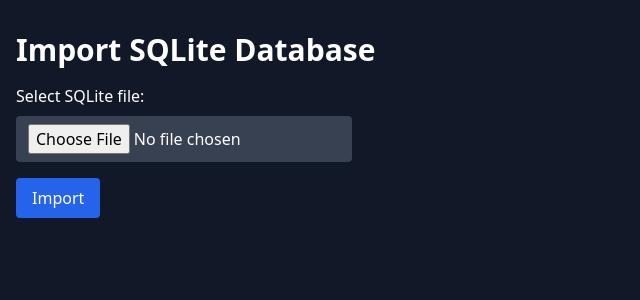
After one commit to cloonix/spotify-manager, a Flask app: page /import_sqlite in a window 1280 px wide. The commit adds this page. Shown: the top 300 px of the page, without its empty margins (0-640 px from the left). Run offline with Flask 3, Linux system fonts and the light colour scheme; parts of the project's set-up code (start-up, migrations or seed data) failed here and were passed over; some libraries are stand-ins or nearby versions.

Commit message:
import export sqlite db

```diff
--- a/app.py
+++ b/app.py
@@ -6,6 +6,7 @@ import database
 import os
 import tempfile
 import argparse  # Added import for argument parsing
+import shutil             # <-- new import for cross-device file copy
 
 # Configure logging
 import logging
@@ -193,6 +194,41 @@ def genre_albums(genre_id):
         return redirect(url_for("genres"))
 
 
+@app.route("/download_db")
+def download_db():
+    try:
+        return send_file(
+            database.DB_PATH,
+            as_attachment=True,
+            mimetype="application/x-sqlite3",
+            download_name=os.path.basename(database.DB_PATH)
+        )
+    except Exception as e:
+        flash("Error exporting database file", "error")
+        return redirect(url_for("index"))
+
+
+@app.route("/import_sqlite", methods=["GET", "POST"])
+def import_sqlite():
+    if request.method == "POST":
+        file = request.files.get("file")
+        if file:
+            filename = secure_filename(file.filename)
+            temp_path = os.path.join(tempfile.gettempdir(), filename)
+            file.save(temp_path)
+            try:
+                shutil.copy(temp_path, database.DB_PATH)
+                os.remove(temp_path)
+                flash("SQLite database replaced successfully. A restart might be required.", "success")
+            except Exception as e:
+                flash(f"Error replacing database: {e}", "error")
+            return redirect(url_for("index"))
+        else:
+            flash("No file provided.", "error")
+            return redirect(url_for("import_sqlite"))
+    return render_template("import_sqlite.html")
+
+
 if __name__ == "__main__":
     # Added argument parsing for the database location
     parser = argparse.ArgumentParser(description="Spotify Manager App")
--- a/templates/base.html
+++ b/templates/base.html
@@ -29,8 +29,10 @@
                         </svg>
                     </button>
                     <ul id="settingsMenu" aria-label="Settings Menu" class="hidden absolute left-0 mt-3 w-48 bg-gray-800 rounded-md shadow-lg z-10 flex flex-col space-y-1 py-3 px-2" role="menu">
-                        <li><a href="{{ url_for('export_database_route') }}" class="text-white hover:bg-gray-700 px-3 py-1 rounded">Export Database</a></li>
-                        <li><a href="{{ url_for('import_database_route') }}" class="text-white hover:bg-gray-700 px-3 py-1 rounded">Import Database</a></li>
+                        <li><a href="{{ url_for('export_database_route') }}" class="text-white hover:bg-gray-700 px-3 py-1 rounded">Download CSV</a></li>
+                        <li><a href="{{ url_for('download_db') }}" class="text-white hover:bg-gray-700 px-3 py-1 rounded">Download SQLite</a></li>
+                        <li><a href="{{ url_for('import_database_route') }}" class="text-white hover:bg-gray-700 px-3 py-1 rounded">Import CSV</a></li>
+                        <li><a href="{{ url_for('import_sqlite') }}" class="text-white hover:bg-gray-700 px-3 py-1 rounded">Import SQLite</a></li>
                         <li><a href="{{ url_for('cleanup_database_route') }}" class="text-white hover:bg-gray-700 px-3 py-1 rounded">Cleanup Database</a></li>
                     </ul>
                 </li>
--- /dev/null
+++ b/templates/import_sqlite.html
@@ -0,0 +1,20 @@
+<!DOCTYPE html>
+<html lang="en">
+<head>
+    <meta charset="UTF-8">
+    <title>Import SQLite Database</title>
+    <script src="https://cdn.tailwindcss.com"></script>
+</head>
+<body class="bg-gray-900 text-white">
+    <div class="container mx-auto mt-8 px-4">
+        <h1 class="text-3xl font-bold mb-4">Import SQLite Database</h1>
+        <form method="POST" action="{{ url_for('import_sqlite') }}" enctype="multipart/form-data" class="space-y-4">
+            <div>
+                <label for="file" class="block mb-2">Select SQLite file:</label>
+                <input type="file" name="file" id="file" accept=".db,.sqlite,.sqlite3" class="px-3 py-2 bg-gray-700 rounded">
+            </div>
+            <button type="submit" class="bg-blue-600 text-white px-4 py-2 rounded hover:bg-blue-500">Import</button>
+        </form>
+    </div>
+</body>
+</html>
```
